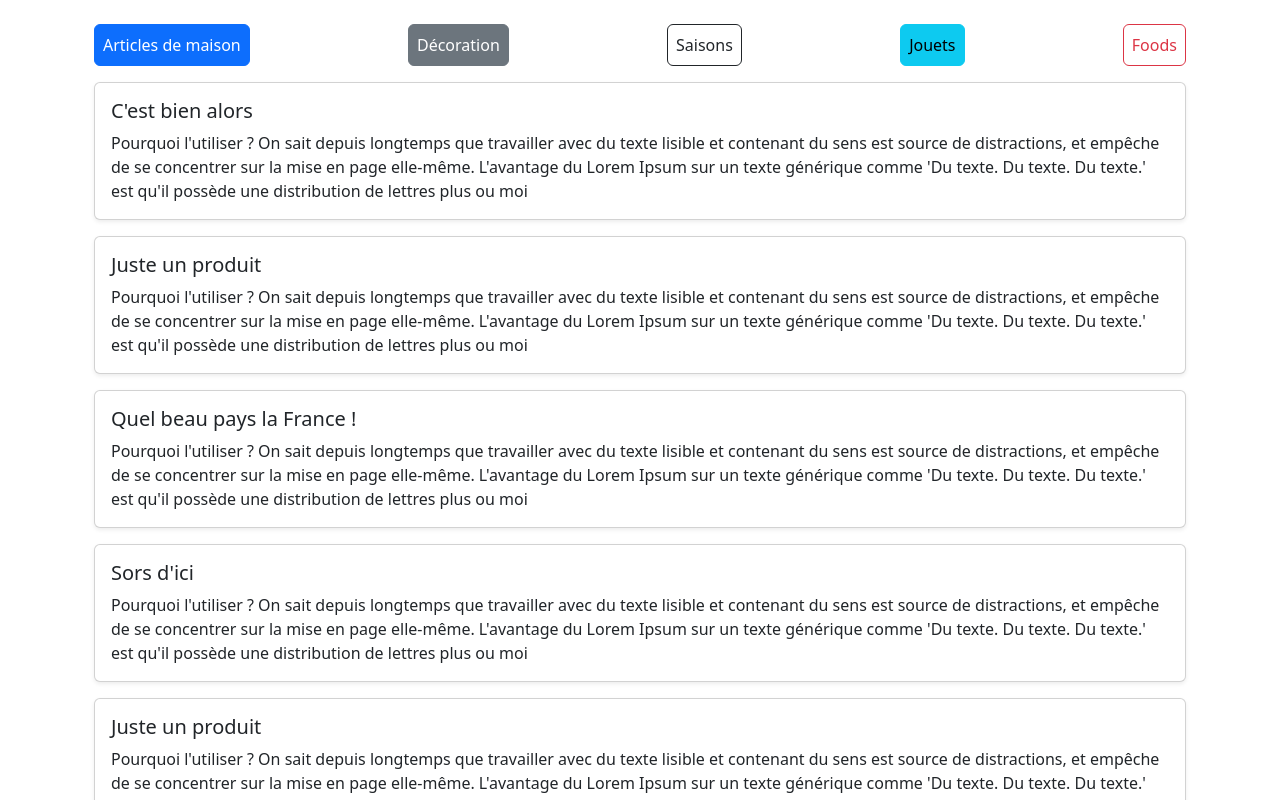
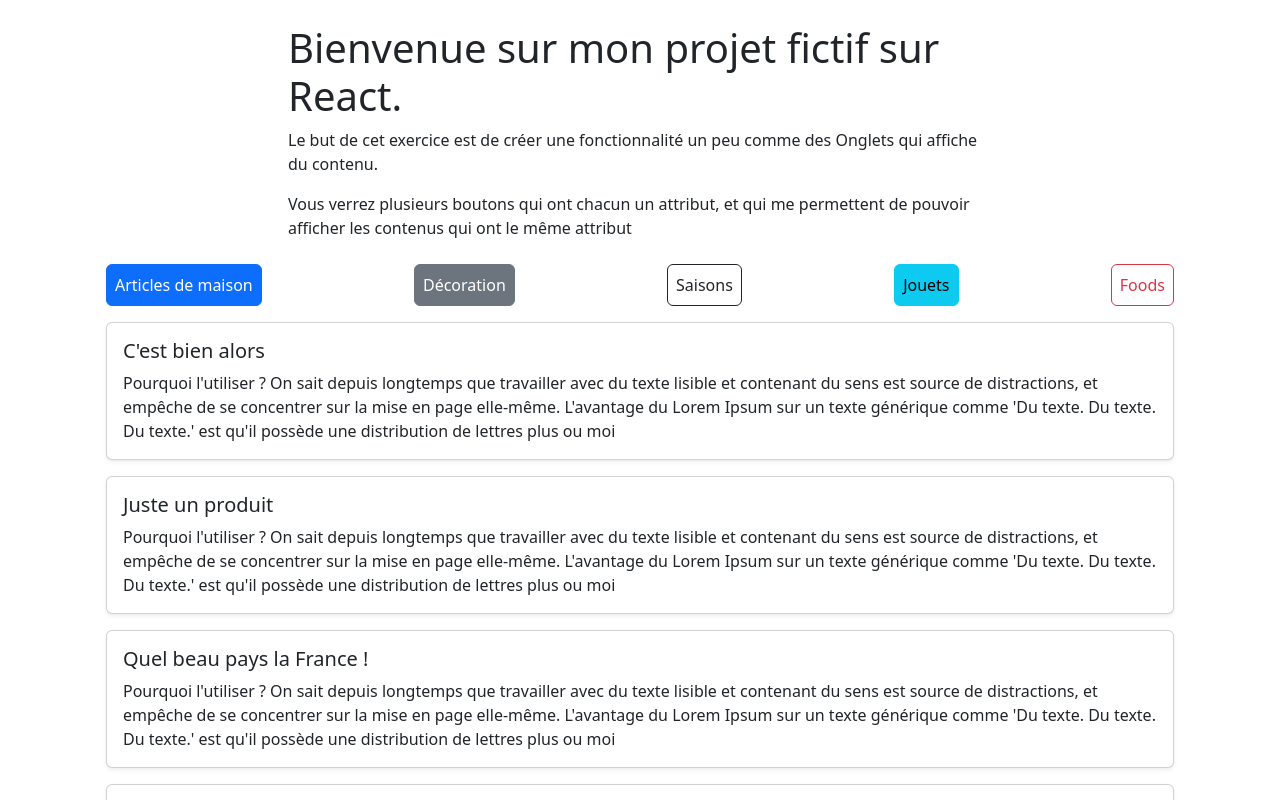
Before and after one commit to Esdro/ExoTabApp, a React (Vite) app: page / in a window 1280 px wide. Shown: the top 800 px of the page. Built offline with nearby package versions, Linux system fonts and the light colour scheme.

Commit message:
Un peu d'explication du projet

```diff
--- a/src/App.jsx
+++ b/src/App.jsx
@@ -184,8 +184,13 @@ function App() {
     return (
     <>
            <div className="container p-4 mx-auto">
-               <div className="row">
+               <div className="row m-auto align-items-center d-flex gap-2 justify-content-around  ">
 
+                   <div className="col-8">
+                       <h1> Bienvenue sur mon projet fictif sur React.  </h1>
+                       <p>  Le but de cet exercice est de créer une fonctionnalité un peu comme des Onglets qui affiche du contenu.    </p>
+                       <p> Vous verrez plusieurs boutons qui ont chacun un attribut, et qui me permettent de pouvoir afficher les contenus qui ont le même attribut   </p>
+                   </div>
                    <div className=" projet_title  col-12">
                        <div className={'tab_buttons hstack justify-content-between'}>
                            <Button type={'primary'} dataAttribute={'home'} onClick={handleButtonClick}> Articles de maison </Button>
```
